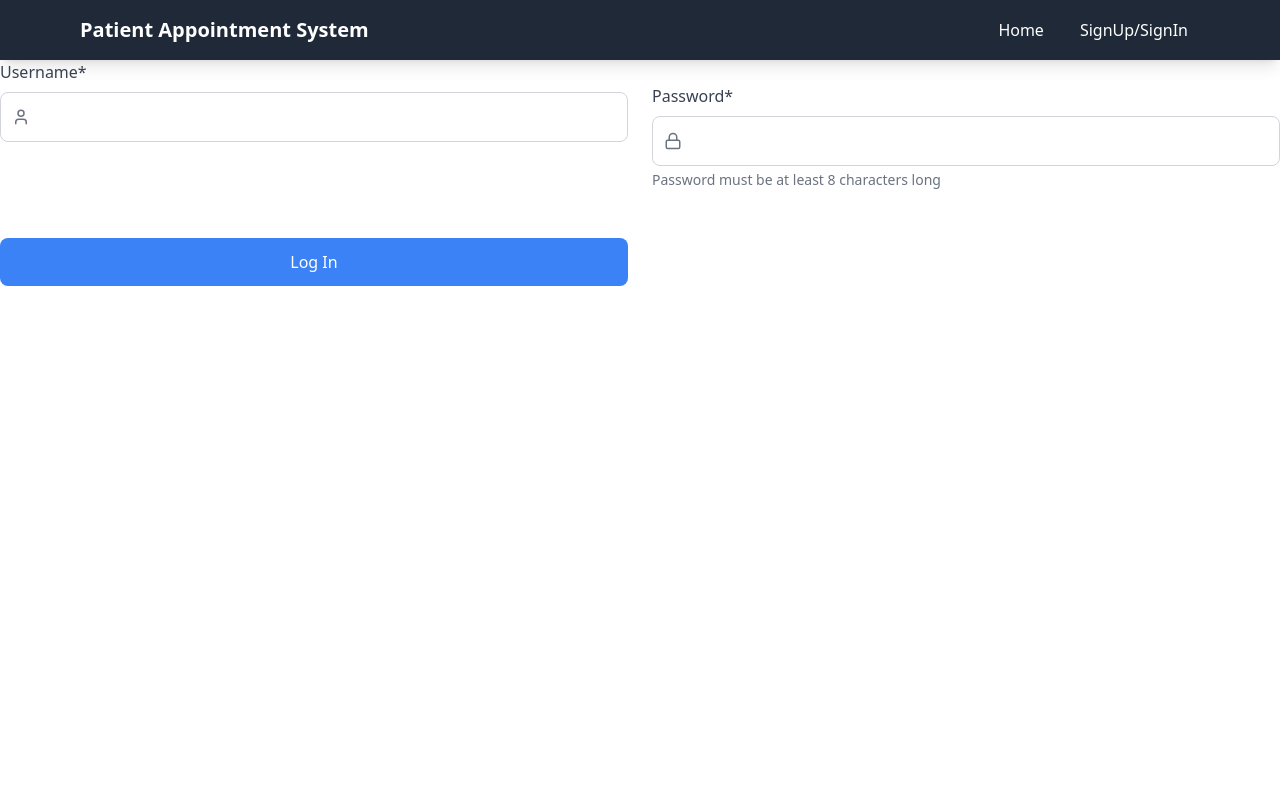
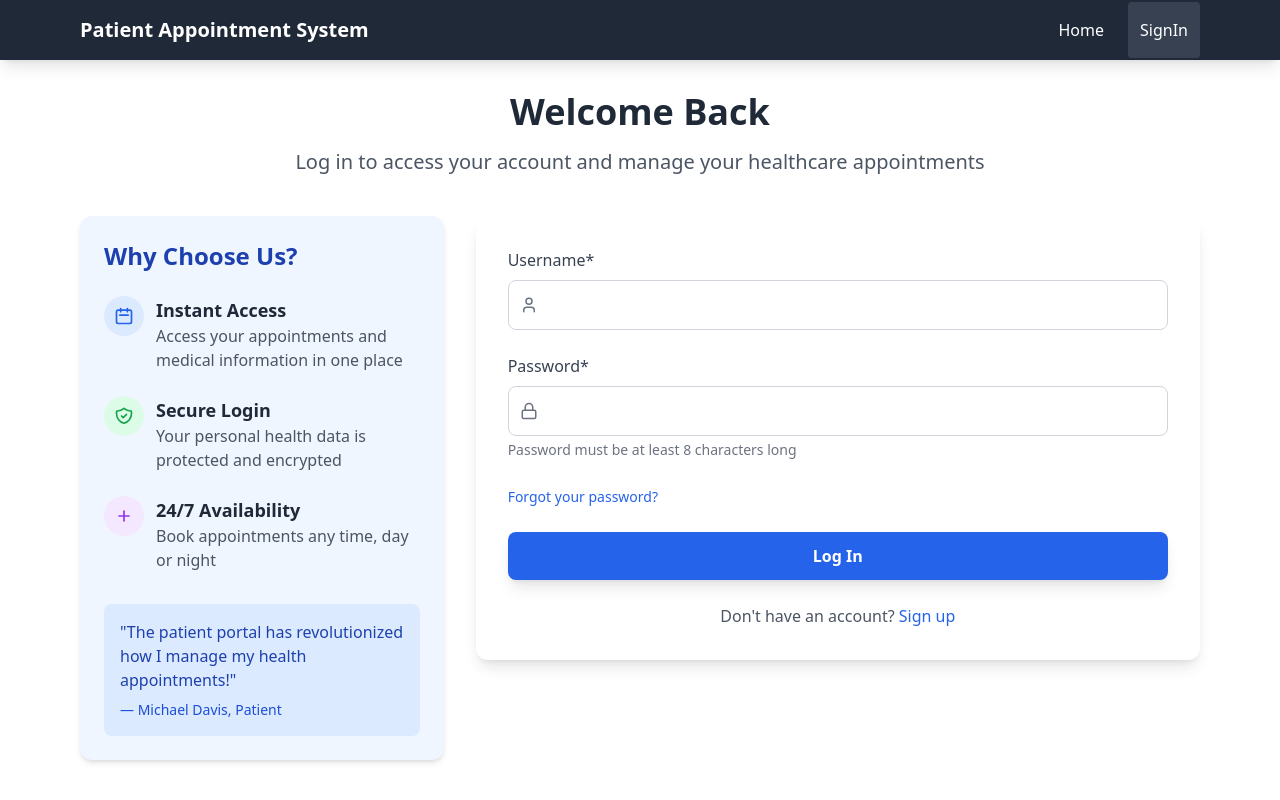
Before and after one commit to shardasingh11/PatientAppointmentSyatemFrontend, a React (Create React App) app in the folder app/: page /login-page in a window 1280 px wide. Built offline with nearby package versions, Linux system fonts and the light colour scheme.

Commit message:
added styling to LoginPage

```diff
--- a/app/src/components/LoginPage.js
+++ b/app/src/components/LoginPage.js
@@ -3,9 +3,7 @@ import { useNavigate } from "react-router-dom";
 import { User, Lock } from 'lucide-react';
 import { useAuth } from "../context/AuthContext.js";
 
-
 const LoginPage = () => {
-
     const navigate = useNavigate();
     const { login } = useAuth();
 
@@ -18,6 +16,10 @@ const LoginPage = () => {
         username: '',
         password: ''
     });
+
+    const [isSubmitting, setIsSubmitting] = useState(false);
+    const [loginError, setLoginError] = useState('');
+    const [loginSuccess, setLoginSuccess] = useState(false);
 
     const validateForm = () => {
         // Validate form
@@ -38,7 +40,6 @@ const LoginPage = () => {
         }
 
         return true;
-
     }
 
     const handleChange = (e) => {
@@ -62,8 +63,10 @@ const LoginPage = () => {
             return;
         }
 
+        setIsSubmitting(true);
+        setLoginError('');
+
         try {
-
             const reqData = new URLSearchParams();
 
             reqData.append("username", formData.username);
@@ -85,29 +88,109 @@ const LoginPage = () => {
 
                 const token = data.access_token;
                 login(token);
+                setLoginSuccess(true);
 
                 setTimeout(() => {
                     navigate(`/`);
                 }, 1500);
             }
-
-
-
         } catch (error) {
-            console.error('Registration error:', error);
-
+            console.error('Login error:', error);
+            setLoginError(error.message || 'Login failed. Please try again.');
         }
 
+        setIsSubmitting(false);
         console.log("username:", formData.username);
         console.log("password:", formData.password);
-
     }
 
     return (
+        <div className="max-w-6xl mx-auto px-4 py-8">
+            <div className="text-center mb-10">
+                <h1 className="text-4xl font-bold text-gray-800 mb-4">Welcome Back</h1>
+                <p className="text-xl text-gray-600 max-w-3xl mx-auto">
+                    Log in to access your account and manage your healthcare appointments
+                </p>
+            </div>
+
+            <div className="flex flex-col md:flex-row gap-8">
+                {/* Left side - Benefits */}
+                <div className="w-full md:w-1/3 bg-blue-50 rounded-xl p-6 shadow-md">
+                    <h3 className="text-2xl font-semibold mb-6 text-blue-800">Why Choose Us?</h3>
+
+                    <div className="space-y-6">
+                        <div className="flex items-start">
+                            <div className="flex-shrink-0 w-10 h-10 bg-blue-100 rounded-full flex items-center justify-center mr-3">
+                                <svg className="w-5 h-5 text-blue-600" fill="none" stroke="currentColor" viewBox="0 0 24 24">
+                                    <path strokeLinecap="round" strokeLinejoin="round" strokeWidth="2" d="M8 7V3m8 4V3m-9 8h10M5 21h14a2 2 0 002-2V7a2 2 0 00-2-2H5a2 2 0 00-2 2v12a2 2 0 002 2z" />
+                                </svg>
+                            </div>
                             <div>
+                                <h4 className="text-lg font-semibold text-gray-800">Instant Access</h4>
+                                <p className="text-gray-600">Access your appointments and medical information in one place</p>
+                            </div>
+                        </div>
+
+                        <div className="flex items-start">
+                            <div className="flex-shrink-0 w-10 h-10 bg-green-100 rounded-full flex items-center justify-center mr-3">
+                                <svg className="w-5 h-5 text-green-600" fill="none" stroke="currentColor" viewBox="0 0 24 24">
+                                    <path strokeLinecap="round" strokeLinejoin="round" strokeWidth="2" d="M9 12l2 2 4-4m5.618-4.016A11.955 11.955 0 0112 2.944a11.955 11.955 0 01-8.618 3.04A12.02 12.02 0 003 9c0 5.591 3.824 10.29 9 11.622 5.176-1.332 9-6.03 9-11.622 0-1.042-.133-2.052-.382-3.016z" />
+                                </svg>
+                            </div>
                             <div>
+                                <h4 className="text-lg font-semibold text-gray-800">Secure Login</h4>
+                                <p className="text-gray-600">Your personal health data is protected and encrypted</p>
+                            </div>
+                        </div>
+
+                        <div className="flex items-start">
+                            <div className="flex-shrink-0 w-10 h-10 bg-purple-100 rounded-full flex items-center justify-center mr-3">
+                                <svg className="w-5 h-5 text-purple-600" fill="none" stroke="currentColor" viewBox="0 0 24 24">
+                                    <path strokeLinecap="round" strokeLinejoin="round" strokeWidth="2" d="M12 6v6m0 0v6m0-6h6m-6 0H6" />
+                                </svg>
+                            </div>
+                            <div>
+                                <h4 className="text-lg font-semibold text-gray-800">24/7 Availability</h4>
+                                <p className="text-gray-600">Book appointments any time, day or night</p>
+                            </div>
+                        </div>
+                    </div>
+
+                    <div className="mt-8 p-4 bg-blue-100 rounded-lg">
+                        <p className="text-blue-800 font-medium">
+                            "The patient portal has revolutionized how I manage my health appointments!"
+                        </p>
+                        <p className="text-sm text-blue-700 mt-2">— Michael Davis, Patient</p>
+                    </div>
+                </div>
+
+                {/* Right side - Login Form */}
+                <div className="w-full md:w-2/3">
+                    <div className="bg-white rounded-xl shadow-lg p-8">
+                        {loginSuccess && (
+                            <div className="mb-6 p-4 bg-green-100 text-green-700 rounded-lg flex items-center">
+                                <div className="flex-shrink-0 w-8 h-8 bg-green-200 rounded-full flex items-center justify-center mr-3">
+                                    <svg className="w-5 h-5 text-green-600" fill="none" stroke="currentColor" viewBox="0 0 24 24">
+                                        <path strokeLinecap="round" strokeLinejoin="round" strokeWidth="2" d="M5 13l4 4L19 7"></path>
+                                    </svg>
+                                </div>
+                                <span>Login successful! Redirecting you to your dashboard...</span>
+                            </div>
+                        )}
+
+                        {loginError && (
+                            <div className="mb-6 p-4 bg-red-100 text-red-700 rounded-lg flex items-center">
+                                <div className="flex-shrink-0 w-8 h-8 bg-red-200 rounded-full flex items-center justify-center mr-3">
+                                    <svg className="w-5 h-5 text-red-600" fill="none" stroke="currentColor" viewBox="0 0 24 24">
+                                        <path strokeLinecap="round" strokeLinejoin="round" strokeWidth="2" d="M6 18L18 6M6 6l12 12"></path>
+                                    </svg>
+                                </div>
+                                <span>{loginError}</span>
+                            </div>
+                        )}
+
                         <form onSubmit={handleLogin}>
-                    <div className="grid grid-cols-1 md:grid-cols-2 gap-6">
+                            <div className="space-y-6">
                                 {/* Username */}
                                 <div>
                                     <label htmlFor="username" className="block text-gray-700 font-medium mb-2">
@@ -131,8 +214,9 @@ const LoginPage = () => {
                                     </div>
                                     {errors.username && <p className="text-red-500 text-sm mt-1">{errors.username}</p>}
                                 </div>
-                        {/* password */}
-                        <div className="mt-6">
+
+                                {/* Password */}
+                                <div>
                                     <label htmlFor="password" className="block text-gray-700 font-medium mb-2">
                                         Password*
                                     </label>
@@ -156,18 +240,30 @@ const LoginPage = () => {
                                     <p className="text-gray-500 text-sm mt-1">{errors.password ? "" : "Password must be at least 8 characters long"}</p>
                                 </div>
 
-                        <div className="mt-6">
+                                <div className="flex items-center justify-between">
+                                    <div>
+                                        <a href="#" className="text-sm text-blue-600 hover:underline">
+                                            Forgot your password?
+                                        </a>
+                                    </div>
+                                </div>
+
+                                {/* Submit Button */}
                                 <button
                                     type="submit"
-                                className="w-full bg-blue-500 text-white py-3 rounded-lg hover:bg-blue-600 transition duration-300"
+                                    className="w-full bg-blue-600 text-white py-3 px-6 rounded-lg font-semibold hover:bg-blue-700 transition duration-300 focus:outline-none focus:ring-2 focus:ring-blue-300 focus:ring-opacity-50 shadow-lg"
+                                    disabled={isSubmitting}
                                 >
-                                Log In
+                                    {isSubmitting ? 'Logging in...' : 'Log In'}
                                 </button>
                             </div>
+                        </form>
 
+                        <div className="mt-6 text-center text-gray-600">
+                            Don't have an account? <a href="/register" className="text-blue-600 font-medium hover:underline">Sign up</a>
                         </div>
-
-                </form>
+                    </div>
+                </div>
             </div>
         </div>
     );
--- a/app/src/components/Navbar.js
+++ b/app/src/components/Navbar.js
@@ -3,15 +3,22 @@ import { Menu, X, ChevronDown, LogOut, User } from 'lucide-react';
 import { useAuth } from '../context/AuthContext';
 
 const Navbar = () => {
-  const { isLoggedIn, logout } = useAuth();
+  const { isLoggedIn, logout, user } = useAuth();
   const [isOpen, setIsOpen] = useState(false);
-  const [username, setUsername] = useState('Jugal');
   const [dropdownOpen, setDropdownOpen] = useState(false);
   const [activePage, setActivePage] = useState('/');
+  const [isUserLoading, setIsUserLoading] = useState(true);
+
+
 
   useEffect(() => {
     setActivePage(window.location.pathname);
-  }, []);
+
+    if (user) {
+      setIsUserLoading(false);
+    }
+
+  }, [user]);
 
   const toggleNavbar = () => {
     setIsOpen(!isOpen);
@@ -39,8 +46,7 @@ const Navbar = () => {
           <div className="hidden md:flex items-center space-x-3">
             <a
               href="/"
-              className={`py-4 px-3 transition duration-300 rounded ${
-                activePage === '/' ? 'bg-gray-700 text-white' : 'hover:bg-gray-700'
+              className={`py-4 px-3 transition duration-300 rounded ${activePage === '/' ? 'bg-gray-700 text-white' : 'hover:bg-gray-700'
                 }`}
             >
               Home
@@ -48,12 +54,11 @@ const Navbar = () => {
 
             {!isLoggedIn ? (
               <a
-                href="/register"
-                className={`py-4 px-3 transition duration-300 rounded ${
-                  activePage === '/register' ? 'bg-gray-700 text-white' : 'hover:bg-gray-700'
+                href="/login-page"
+                className={`py-4 px-3 transition duration-300 rounded ${activePage === '/login-page' ? 'bg-gray-700 text-white' : 'hover:bg-gray-700'
                   }`}
               >
-                SignUp/SignIn
+                SignIn
               </a>
             ) : (
               <div className="relative">
@@ -61,7 +66,11 @@ const Navbar = () => {
                   onClick={toggleDropdown}
                   className="flex items-center py-4 px-3 hover:bg-gray-700 transition duration-300 rounded"
                 >
-                  <span className="mr-1">{username}</span>
+                  {isUserLoading ? (
+                    <div className="h-4 w-16 bg-gray-600 animate-pulse rounded"></div>
+                  ) : (
+                    <span className="mr-1">{user?.username}</span>
+                  )}
                   <ChevronDown size={16} />
                 </button>
 
@@ -69,8 +78,7 @@ const Navbar = () => {
                   <div className="absolute right-0 mt-2 w-48 bg-white rounded-md shadow-lg py-1 z-10">
                     <a
                       href="/patient-profile"
-                      className={`block px-4 py-2 text-sm text-gray-700 hover:bg-gray-100 ${
-                        activePage === '/patient-profile' ? 'bg-gray-100' : ''
+                      className={`block px-4 py-2 text-sm text-gray-700 hover:bg-gray-100 ${activePage === '/patient-profile' ? 'bg-gray-100' : ''
                         }`}
                     >
                       <div className="flex items-center">
@@ -80,8 +88,7 @@ const Navbar = () => {
                     </a>
                     <a
                       href="/appointments"
-                      className={`block px-4 py-2 text-sm text-gray-700 hover:bg-gray-100 ${
-                        activePage === '/appointments' ? 'bg-gray-100' : ''
+                      className={`block px-4 py-2 text-sm text-gray-700 hover:bg-gray-100 ${activePage === '/appointments' ? 'bg-gray-100' : ''
                         }`}
                     >
                       My Appointments
@@ -115,8 +122,7 @@ const Navbar = () => {
       <div className={`md:hidden ${isOpen ? "block" : "hidden"}`}>
         <a
           href="/"
-          className={`block py-2 px-4 text-sm hover:bg-gray-700 transition duration-300 ${
-            activePage === '/' ? 'bg-gray-700' : ''
+          className={`block py-2 px-4 text-sm hover:bg-gray-700 transition duration-300 ${activePage === '/' ? 'bg-gray-700' : ''
             }`}
         >
           Home
@@ -124,27 +130,29 @@ const Navbar = () => {
 
         {!isLoggedIn ? (
           <a
-            href="/register"
-            className={`block py-2 px-4 text-sm hover:bg-gray-700 transition duration-300 ${
-              activePage === '/register' ? 'bg-gray-700' : ''
+            href="/login-page"
+            className={`block py-2 px-4 text-sm hover:bg-gray-700 transition duration-300 ${activePage === '/login-page' ? 'bg-gray-700' : ''
               }`}
           >
-            SignUp/SignIn
+            SignIn
           </a>
         ) : (
           <>
             <a
               href="/profile"
-              className={`block py-2 px-4 text-sm hover:bg-gray-700 transition duration-300 ${
-                activePage === '/profile' ? 'bg-gray-700' : ''
+              className={`block py-2 px-4 text-sm hover:bg-gray-700 transition duration-300 ${activePage === '/profile' ? 'bg-gray-700' : ''
                 }`}
             >
-              Profile
+              {isUserLoading ? (
+                <div className="h-4 w-16 bg-gray-600 animate-pulse rounded inline-block mr-2"></div>
+              ) : (
+                user?.username
+              )}
+               {' - Profile'}
             </a>
             <a
               href="/appointments"
-              className={`block py-2 px-4 text-sm hover:bg-gray-700 transition duration-300 ${
-                activePage === '/appointments' ? 'bg-gray-700' : ''
+              className={`block py-2 px-4 text-sm hover:bg-gray-700 transition duration-300 ${activePage === '/appointments' ? 'bg-gray-700' : ''
                 }`}
             >
               My Appointments
--- a/app/src/context/AuthContext.js
+++ b/app/src/context/AuthContext.js
@@ -5,6 +5,33 @@ const AuthContext = createContext(null);
 export const AuthProvider = ({ children }) => {
   const [isLoggedIn, setIsLoggedIn] = useState(false);
   const [token, setToken] = useState(null);
+  const [user, setUser] = useState(null);
+
+
+  const fetchData = async (token) => {
+    try {
+      const response = await fetch("http://localhost:8000/users/user", {
+        method: 'GET',
+        headers: {
+          "Content-Type": "application/json",
+          "Authorization": `Bearer ${token}`
+        }
+      });
+
+      if (!response.ok) {
+        const errorData = await response.json()
+        throw new Error(errorData.message || 'Error while calling this http://localhost:8000/users/user api');
+      }
+
+      const userData = await response.json();
+      return userData;
+
+    } catch (error) {
+      throw error;
+    }
+  }
+
+
 
   useEffect(() => {
     // Check if user is logged in when the app loads
@@ -12,8 +39,19 @@ export const AuthProvider = ({ children }) => {
     if (storedToken) {
       setToken(storedToken);
       setIsLoggedIn(true);
+
+      fetchData(storedToken)
+        .then(userData => {
+          setUser(userData);
+        })
+        .catch(error => {
+          console.error(error);
+        });
+
     }
-      }, []);
+
+
+  }, [token]);
 
   // Login function
   const login = (token) => {
@@ -30,7 +68,7 @@ export const AuthProvider = ({ children }) => {
   };
 
   return (
-        <AuthContext.Provider value={{ isLoggedIn, token, login, logout }}>
+    <AuthContext.Provider value={{ isLoggedIn, token, login, logout, user}}>
       {children}
     </AuthContext.Provider>
   );
```
Lines whose indentation alone changed are shown as unchanged.
